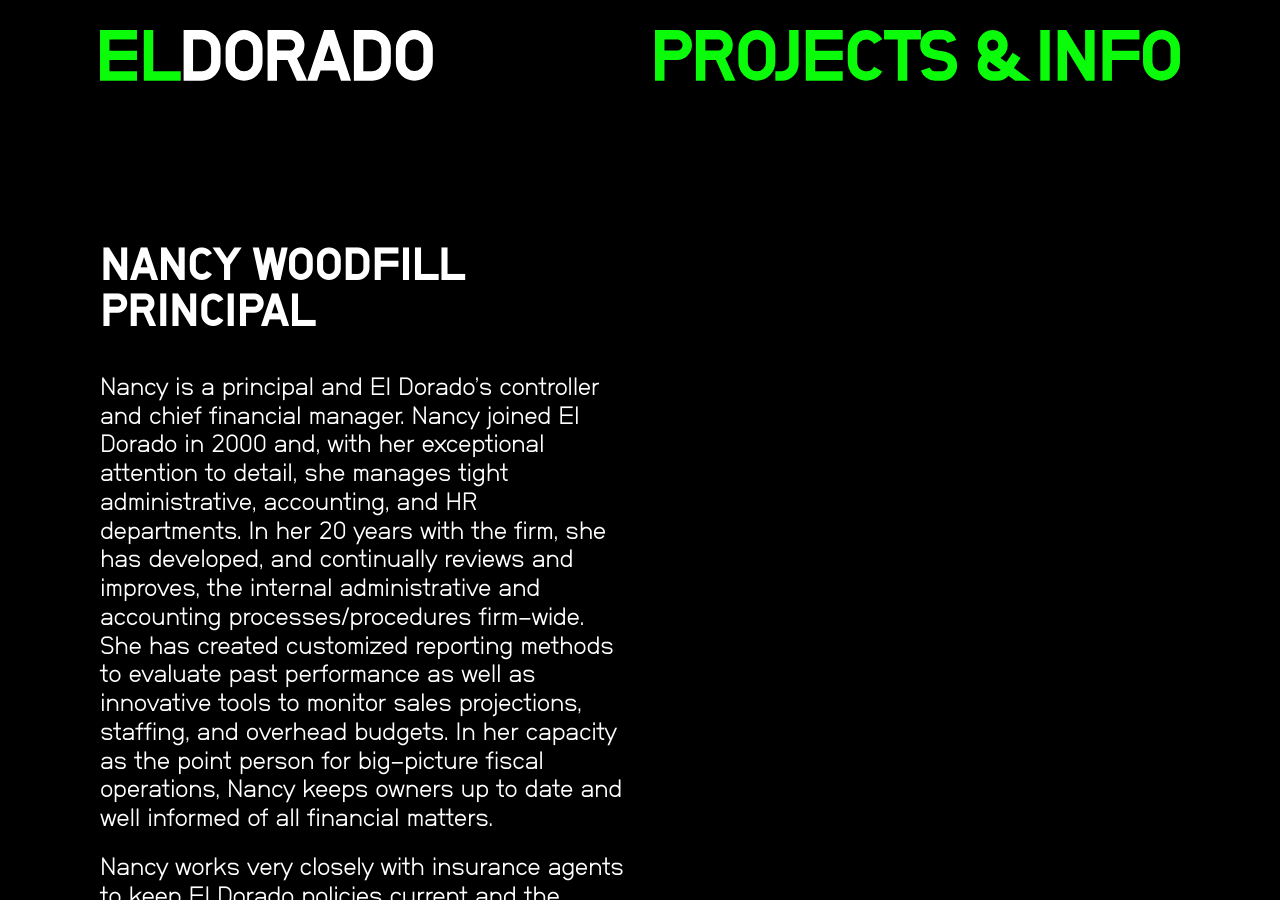
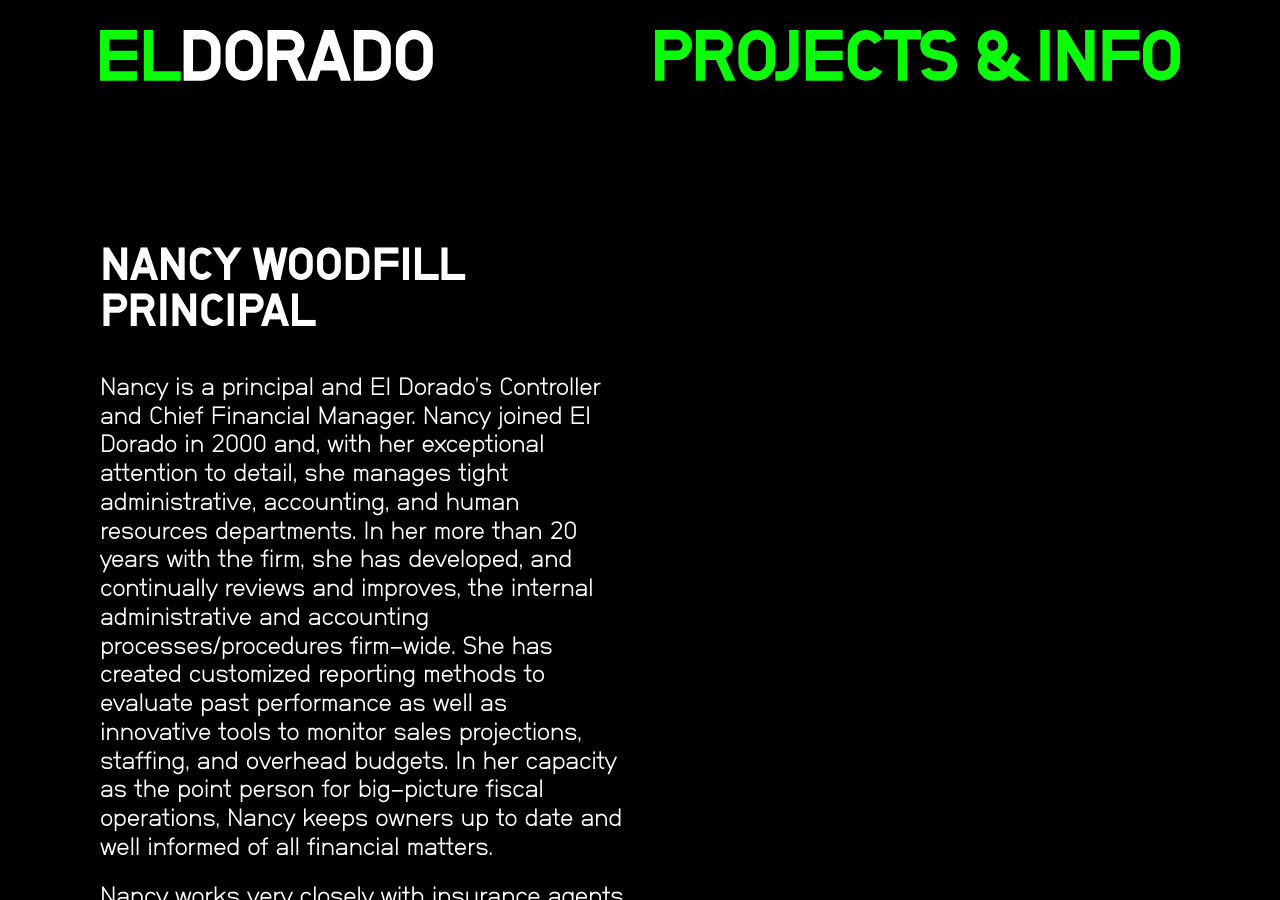
Before and after one commit to taliacotton/eldo, a Jekyll site: the page built from _team/Nancy Woodfill.md, in a window 1280 px wide and 900 px high. Built offline with Jekyll 4.4.1, drawn with Linux system fonts in a browser that asks for light colours.

Commit message:
Update from Forestry.io Brian Michener updated _team/Nancy Woodfill.md

```diff
--- a/_team/Nancy Woodfill.md
+++ b/_team/Nancy Woodfill.md
@@ -7,6 +7,6 @@
 related_projects: []
 
 ---
-Nancy is a principal and El Dorado’s controller and chief financial manager. Nancy joined El Dorado in 2000 and, with her exceptional attention to detail, she manages tight administrative, accounting, and HR departments. In her 20 years with the firm, she has developed, and continually reviews and improves, the internal administrative and accounting processes/procedures firm-wide. She has created customized reporting methods to evaluate past performance as well as innovative tools to monitor sales projections, staffing, and overhead budgets. In her capacity as the point person for big-picture fiscal operations, Nancy keeps owners up to date and well informed of all financial matters.
+Nancy is a principal and El Dorado’s Controller and Chief Financial Manager. Nancy joined El Dorado in 2000 and, with her exceptional attention to detail, she manages tight administrative, accounting, and human resources departments. In her more than 20 years with the firm, she has developed, and continually reviews and improves, the internal administrative and accounting processes/procedures firm-wide. She has created customized reporting methods to evaluate past performance as well as innovative tools to monitor sales projections, staffing, and overhead budgets. In her capacity as the point person for big-picture fiscal operations, Nancy keeps owners up to date and well informed of all financial matters.
 
 Nancy works very closely with insurance agents to keep El Dorado policies current and the office covered on all fronts. But perhaps most importantly, Nancy has become a specialist in risk management through her extensive experience and thorough contract administration.
```
